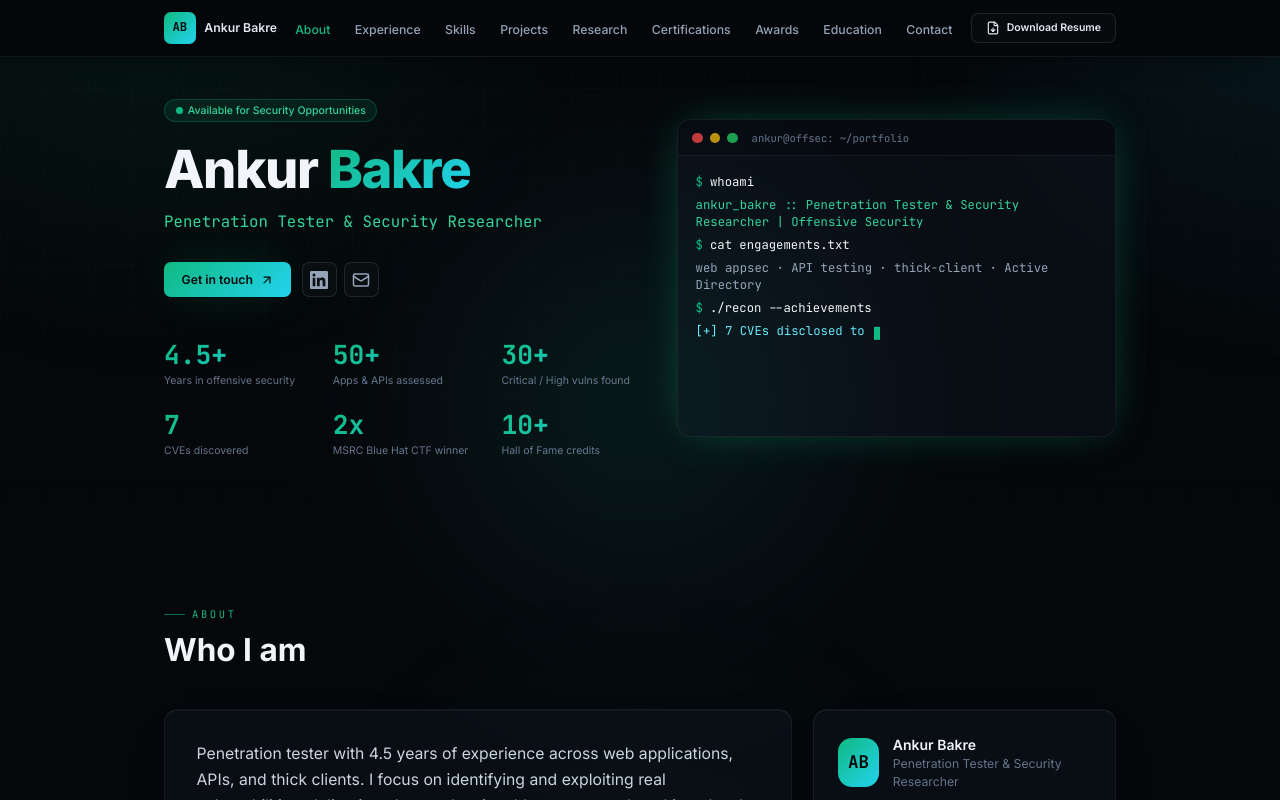
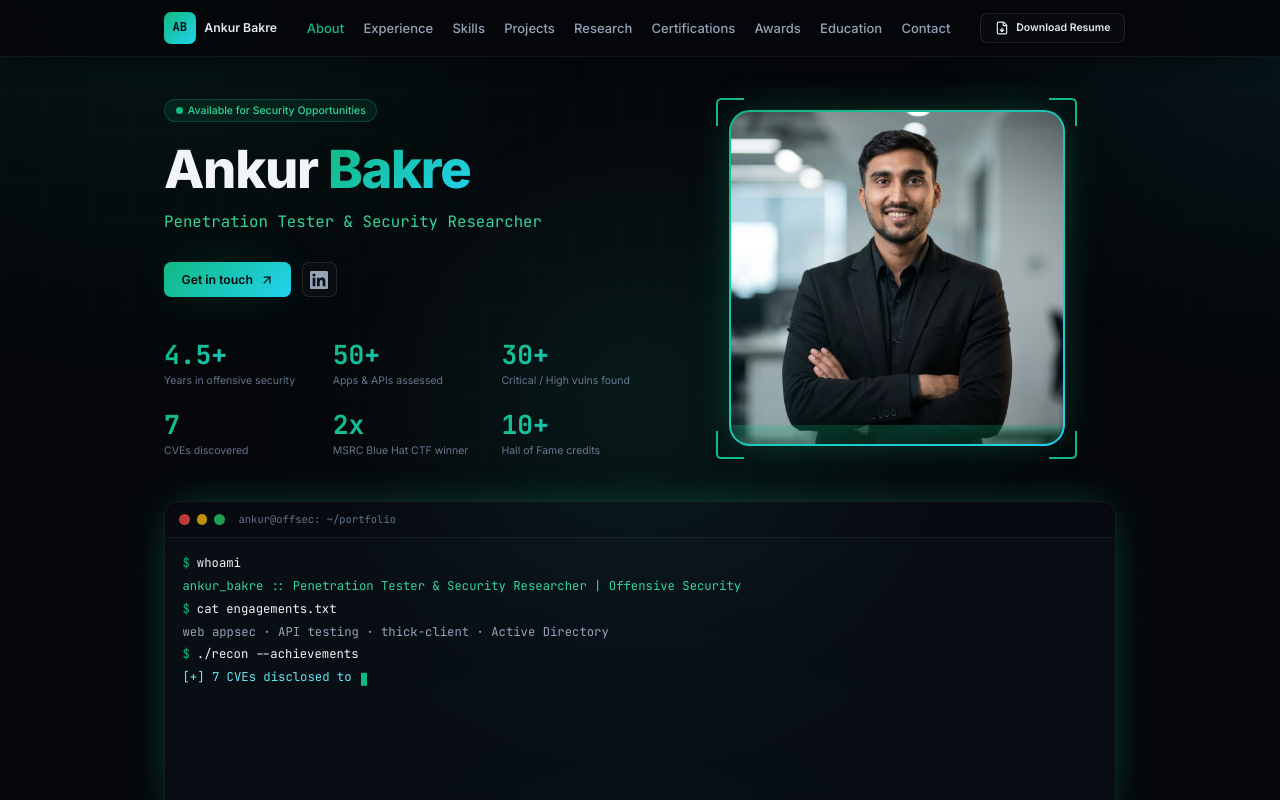
Before and after one commit to Ash8orn/Ankur-Portfolio, a React (Vite) app: page / in a window 1280 px wide. Shown: the top 800 px of the page. Built offline with nearby package versions, Linux system fonts and the light colour scheme.

Commit message:
Add hero photo + scanner favicon, refine hero layout and navbar

```diff
--- a/src/components/Hero.tsx
+++ b/src/components/Hero.tsx
@@ -2,6 +2,7 @@ import { motion, type Variants } from "framer-motion";
 import { ArrowUpRight } from "lucide-react";
 import { resume } from "../data/resume";
 import TerminalCard from "./TerminalCard";
+import ProfileCard from "./ProfileCard";
 import SocialLinks from "./SocialLinks";
 
 const container: Variants = {
@@ -18,7 +19,7 @@ export default function Hero() {
     <section id="top" className="relative overflow-hidden pt-24 sm:pt-28">
       <div className="pointer-events-none absolute inset-0 -z-10 bg-grid opacity-40 mask-fade-b" />
 
-      <div className="container-x grid items-center gap-12 pb-16 lg:grid-cols-[1.05fr_0.95fr] lg:gap-8 lg:pb-24">
+      <div className="container-x grid items-center gap-12 pb-10 lg:grid-cols-[1.05fr_0.95fr] lg:gap-8 lg:pb-12">
         <motion.div variants={container} initial="hidden" animate="show">
           {resume.available && (
             <motion.div variants={item} className="chip chip-accent mb-6">
@@ -50,7 +51,7 @@ export default function Hero() {
               Get in touch
               <ArrowUpRight className="h-4 w-4" />
             </a>
-            <SocialLinks />
+            <SocialLinks includeEmail={false} />
           </motion.div>
 
           <motion.dl
@@ -70,7 +71,16 @@ export default function Hero() {
           initial={{ opacity: 0, scale: 0.96, y: 20 }}
           animate={{ opacity: 1, scale: 1, y: 0 }}
           transition={{ duration: 0.7, delay: 0.15, ease: [0.22, 1, 0.36, 1] }}
-          className="lg:animate-float"
+        >
+          <ProfileCard />
+        </motion.div>
+      </div>
+
+      <div className="container-x pb-16 lg:pb-24">
+        <motion.div
+          initial={{ opacity: 0, y: 24 }}
+          animate={{ opacity: 1, y: 0 }}
+          transition={{ duration: 0.7, delay: 0.35, ease: [0.22, 1, 0.36, 1] }}
         >
           <TerminalCard />
         </motion.div>
--- a/src/components/Navbar.tsx
+++ b/src/components/Navbar.tsx
@@ -37,8 +37,8 @@ export default function Navbar() {
 
   return (
     <header className="fixed inset-x-0 top-0 z-50 border-b border-white/[0.06] bg-base-950/95 shadow-[0_10px_30px_-18px_rgba(0,0,0,0.9)] backdrop-blur-lg">
-      <nav className="container-x flex h-16 items-center justify-between">
-        <a href="#top" className="group flex items-center gap-2.5" aria-label="Home">
+      <nav className="container-x flex h-16 items-center gap-6">
+        <a href="#top" className="group flex shrink-0 items-center gap-2.5" aria-label="Home">
           <span className="grid h-9 w-9 place-items-center rounded-lg bg-accent-gradient font-mono text-sm font-bold text-base-950">
             AB
           </span>
@@ -47,12 +47,12 @@ export default function Navbar() {
           </span>
         </a>
 
-        <ul className="hidden items-center gap-1 lg:flex">
+        <ul className="mx-auto hidden items-center gap-0.5 lg:flex">
           {NAV.map((item) => (
             <li key={item.id}>
               <a
                 href={`#${item.id}`}
-                className={`rounded-md px-3 py-2 text-sm font-medium transition-colors ${
+                className={`rounded-md px-2.5 py-2 text-[13px] font-medium transition-colors ${
                   active === item.id
                     ? "text-accent"
                     : "text-slate-400 hover:text-slate-100"
@@ -64,7 +64,7 @@ export default function Navbar() {
           ))}
         </ul>
 
-        <div className="flex items-center gap-2">
+        <div className="flex shrink-0 items-center gap-2">
           <a
             href={resume.resumeFile}
             download
--- /dev/null
+++ b/src/components/ProfileCard.tsx
@@ -0,0 +1,24 @@
+export default function ProfileCard() {
+  return (
+    <div className="relative mx-auto w-full max-w-sm">
+      <span className="pointer-events-none absolute -left-3.5 -top-3.5 h-8 w-8 rounded-tl-md border-l-2 border-t-2 border-accent" />
+      <span className="pointer-events-none absolute -right-3.5 -top-3.5 h-8 w-8 rounded-tr-md border-r-2 border-t-2 border-accent" />
+      <span className="pointer-events-none absolute -bottom-3.5 -left-3.5 h-8 w-8 rounded-bl-md border-b-2 border-l-2 border-accent" />
+      <span className="pointer-events-none absolute -bottom-3.5 -right-3.5 h-8 w-8 rounded-br-md border-b-2 border-r-2 border-accent" />
+
+      <div className="rounded-3xl bg-accent-gradient p-[2px] shadow-glow">
+        <div className="relative overflow-hidden rounded-[calc(1.5rem-2px)] bg-base-950">
+          <img
+            src="/ankur.png"
+            alt="Ankur Bakre — Penetration Tester"
+            width={800}
+            height={800}
+            decoding="async"
+            className="aspect-square w-full object-cover"
+          />
+          <span className="pointer-events-none absolute inset-x-0 top-0 h-16 bg-gradient-to-b from-accent/25 to-transparent animate-scan" />
+        </div>
+      </div>
+    </div>
+  );
+}
--- a/tailwind.config.js
+++ b/tailwind.config.js
@@ -44,12 +44,17 @@ export default {
           "0%,100%": { backgroundPosition: "0% 50%" },
           "50%": { backgroundPosition: "100% 50%" },
         },
+        scan: {
+          "0%": { transform: "translateY(-100%)" },
+          "100%": { transform: "translateY(560%)" },
+        },
       },
       animation: {
         blink: "blink 1.1s step-end infinite",
         float: "float 7s ease-in-out infinite",
         "fade-in": "fade-in 0.6s ease-out both",
         "gradient-pan": "gradient-pan 6s ease infinite",
+        scan: "scan 3.5s ease-in-out infinite",
       },
       boxShadow: {
         glow: "0 0 45px -12px rgba(16,185,129,0.45)",
```
Also changed, not shown: public/ankur.png (added), public/favicon.svg.
